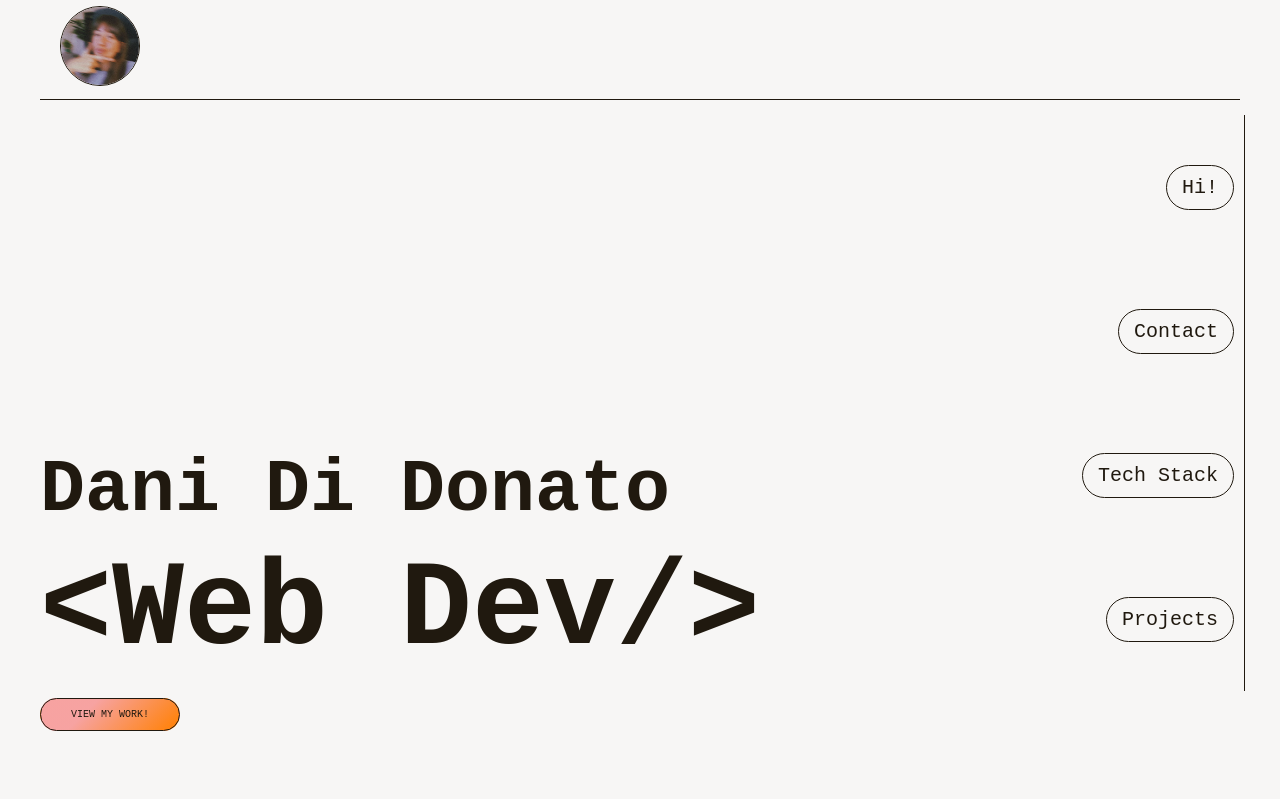
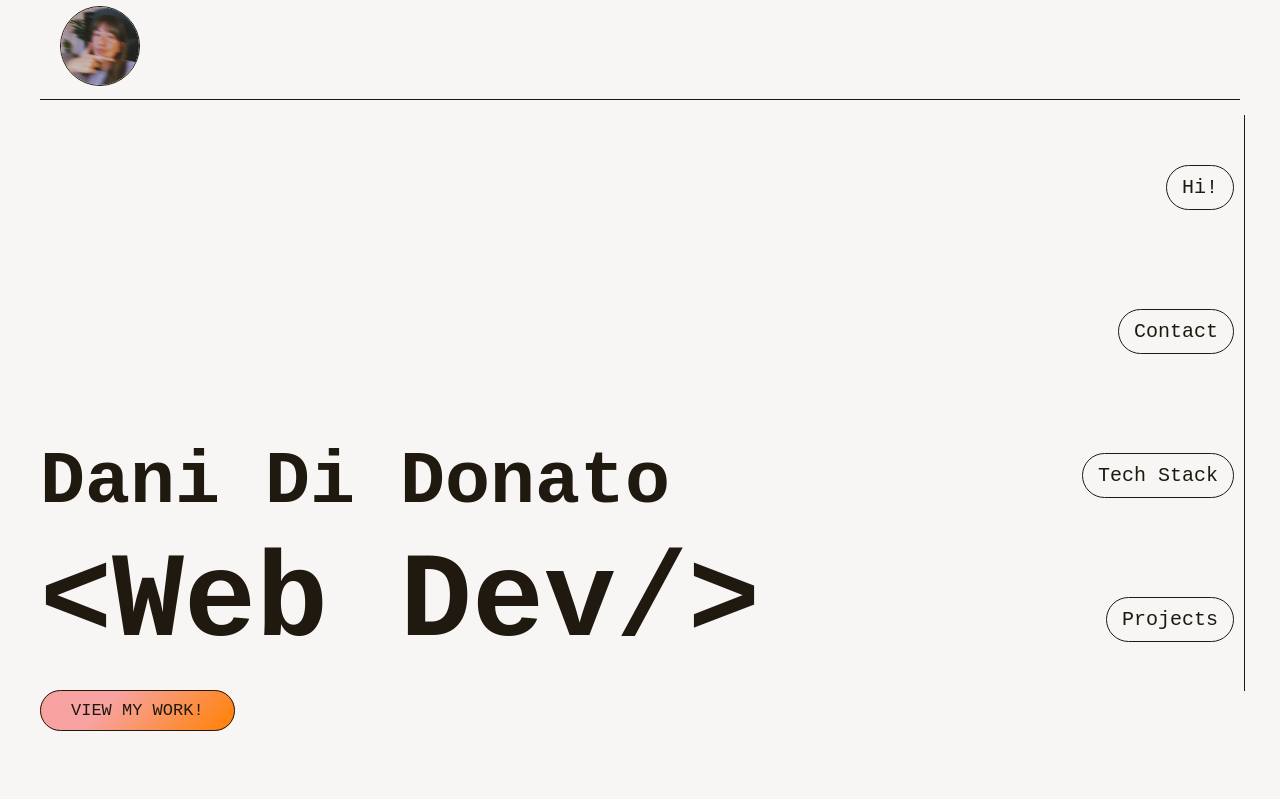
Before and after one commit to didonatodani/portfolio, a React (Vite) app: page / in a window 1280 px wide. Shown: the top 799 px of the page. Built offline with nearby package versions, Linux system fonts and the light colour scheme.

Commit message:
styling hello section btn

```diff
--- a/src/components/HelloSection/HelloSection.css
+++ b/src/components/HelloSection/HelloSection.css
@@ -1,18 +1,21 @@
-#hello-section{
+#hello-section {
     height: calc(100vh - 13rem);
     padding: 5rem 2rem;
     align-content: end;
-    h2{
+
+    h2 {
         font-size: 6rem;
         /* to make it wrap at the same time as h1 */
         margin-right: 9rem;
     }
-    h1{
+
+    h1 {
         font-size: 11rem;
-        margin: 1rem  0 3rem;
+        margin: 1rem 0 3rem;
     }
 
-    .hello-btn{
+    .hello-btn {
+        font-size: 1.7rem;
         padding: 1rem 3rem;
         border: 1px solid var(--fonts);
         border-radius: 3rem;
@@ -20,7 +23,8 @@
         transition: 0.5s ease-in-out;
         text-decoration: none;
     }
-    .hello-btn:hover{
+
+    .hello-btn:hover {
         cursor: pointer;
         background: linear-gradient(180deg, hsla(1, 94%, 87%, 1) 18%, rgb(255, 135, 23) 88%);
         box-shadow: 0 3px 50px -3px var(--disabled);
@@ -29,14 +33,15 @@
 
 }
 
-@media (min-width: 769px){
-    #hello-section{
-        h2{
+@media (min-width: 769px) {
+    #hello-section {
+        h2 {
             font-size: 7.5rem;
         }
-        h1{
+
+        h1 {
             font-size: 12rem;
-            margin: 1rem  0 3rem;
+            margin: 1rem 0 3rem;
         }
     }
 }
```
